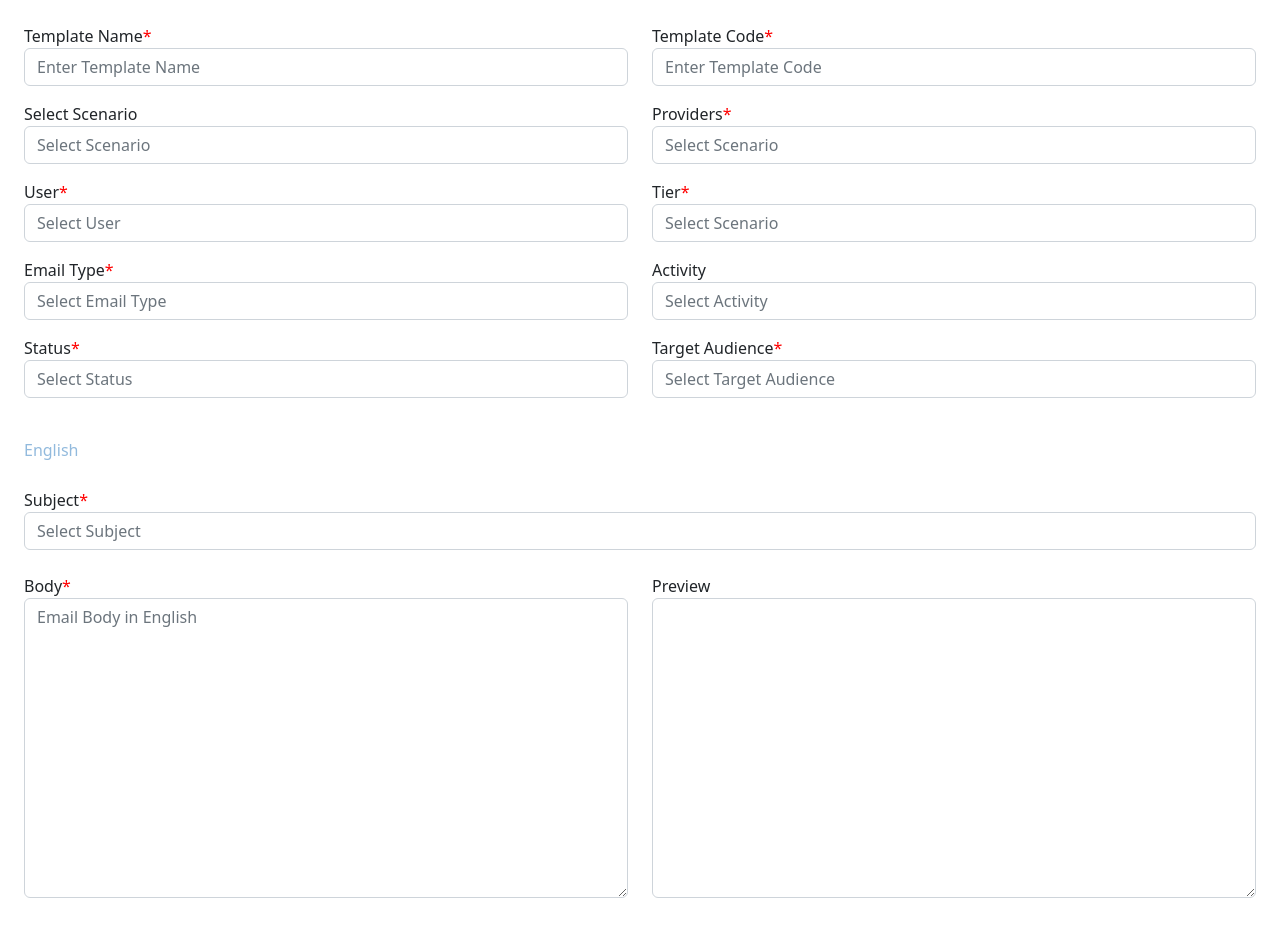
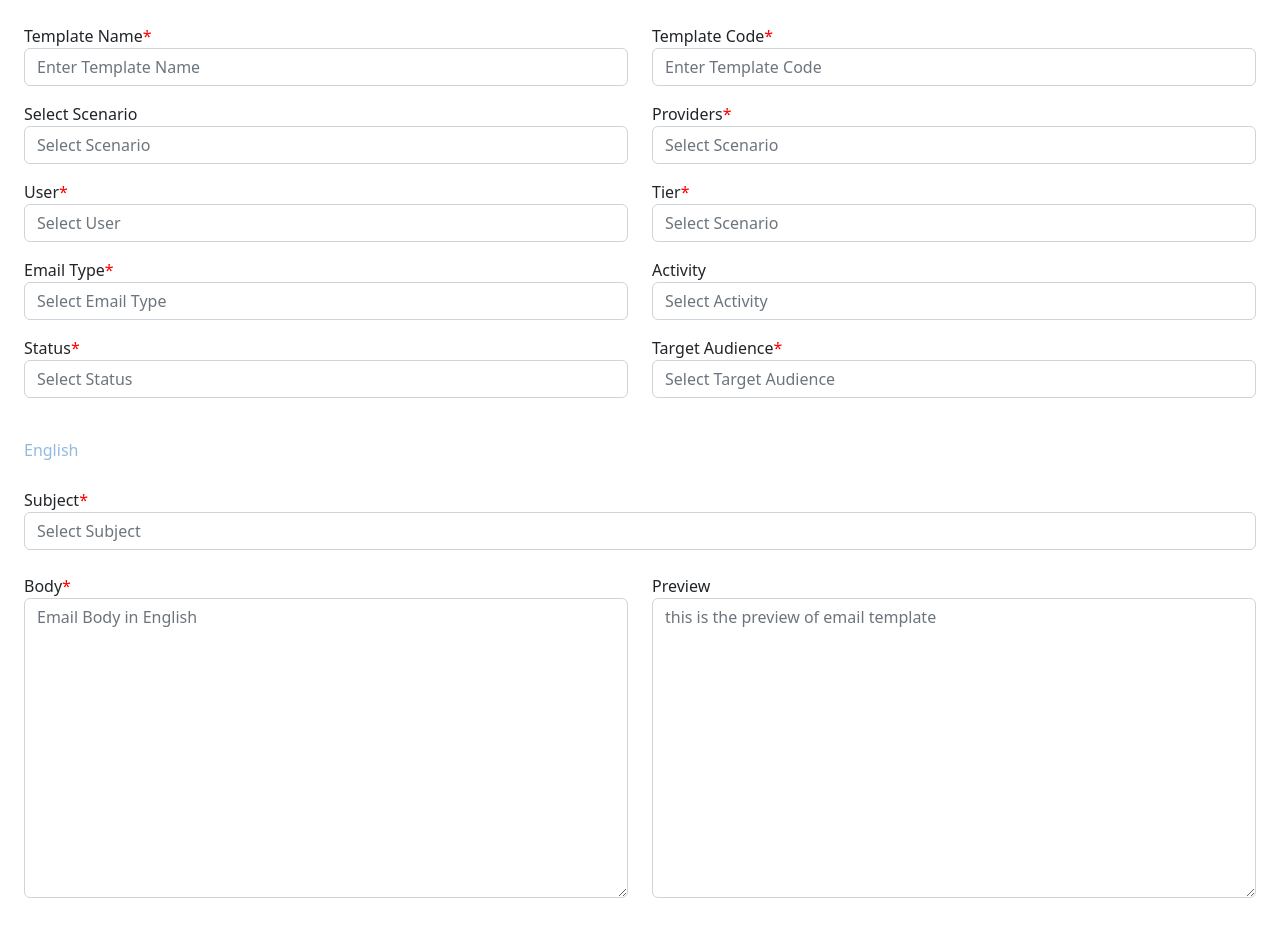
Before and after one commit to DineshPadhi/masterEmail, an Angular app in the folder frontend/EmailCom/: page /createEmailTemplate in a window 1280 px wide. Shown: the top 944 px of the page. Built offline with nearby package versions, Linux system fonts and the light colour scheme.

Commit message:
configured

```diff
--- a/frontend/EmailCom/src/app/home/form/form.component.html
+++ b/frontend/EmailCom/src/app/home/form/form.component.html
@@ -338,8 +338,7 @@
         <div
           *ngIf="
             myForm!.controls['body'].invalid &&
-              (myForm!.controls['body'].dirty ||
-                myForm!.controls['body'].touched)
+            (myForm!.controls['body'].dirty || myForm!.controls['body'].touched)
           "
           class="alert"
         >
@@ -352,6 +351,7 @@
       <div class="col">
         <label for="">Preview</label>
         <textarea
+          placeholder="this is the preview of email template"
           class="form-control"
           id="floatingTextarea"
           style="height: 300px"
@@ -379,6 +379,5 @@
       &nbsp;&nbsp;
       <button class="btn btn-primary" (click)="reset()">Reset</button>
     </div>
-
   </div>
 </form>
```
Lines whose indentation alone changed are shown as unchanged.
